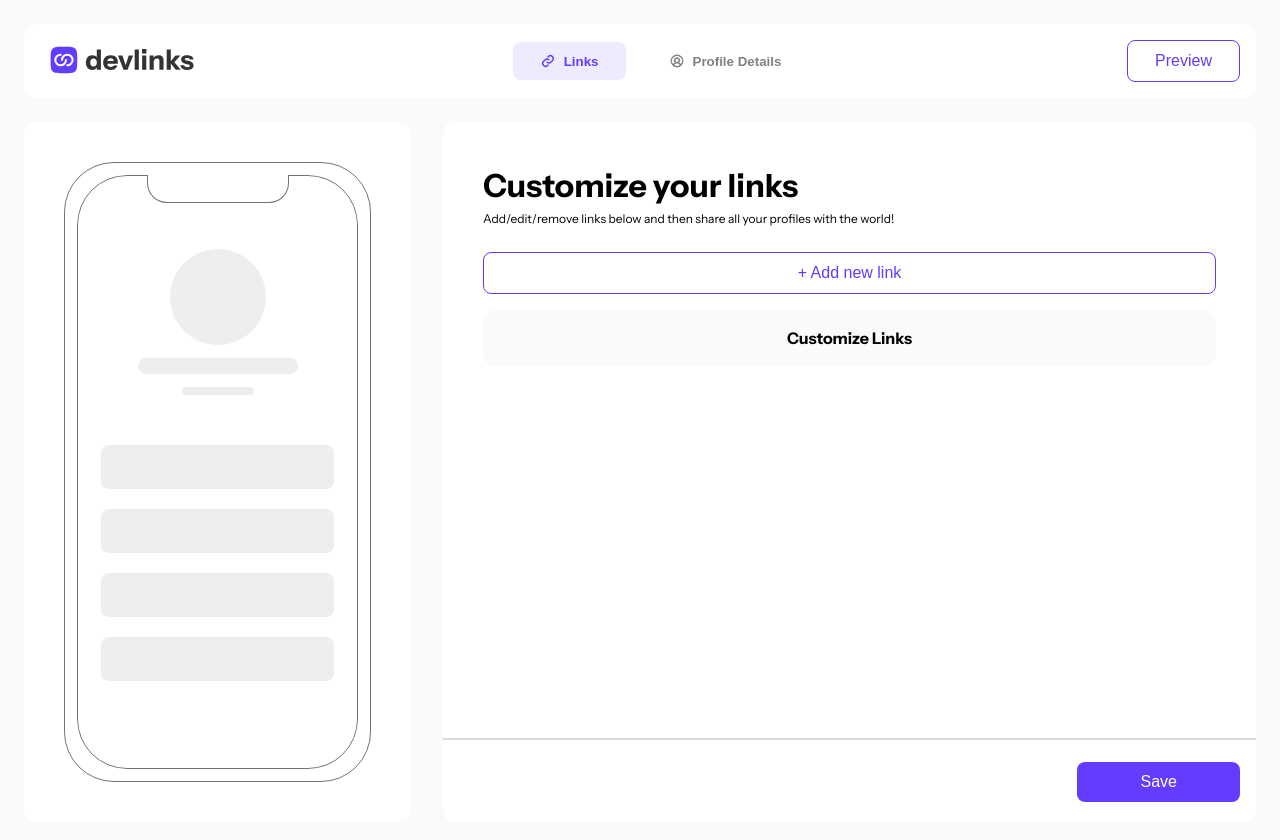
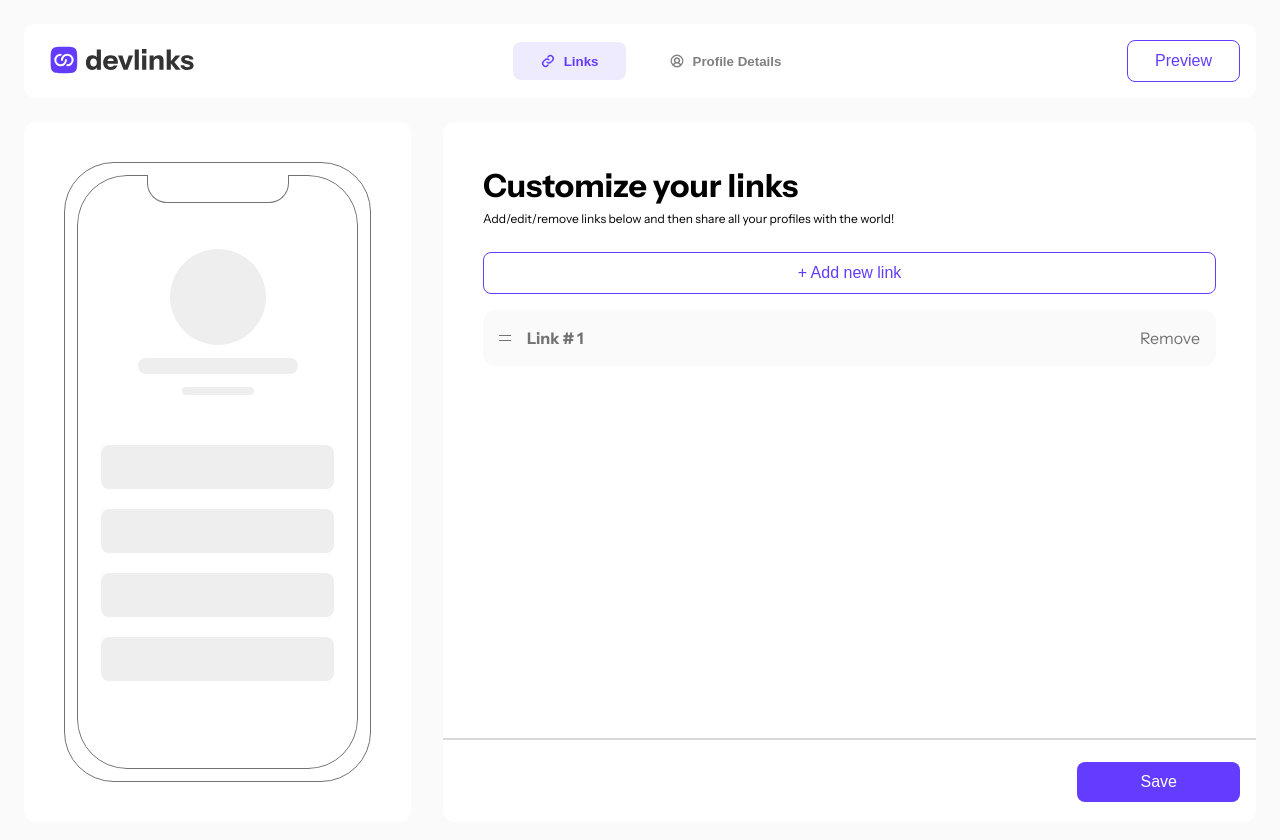
Before and after one commit to hellodajana/devlinks, a React (Vite) app in the folder client/: page / in a window 1280 px wide. Both pictures are taken after a click on the button "+ Add new link". Shown: the top 840 px of the page. Built offline with nearby package versions, Linux system fonts and the light colour scheme.

Commit message:
Start with customizing links

```diff
--- a/client/src/components/CustomizeLinks.tsx
+++ b/client/src/components/CustomizeLinks.tsx
@@ -1,7 +1,24 @@
-const CustomizeLinks = () => {
+import { FC } from "react";
+// import ArrowDown from "../assets/icon-chevron-down.svg?react";
+// import Links from "../assets/icon-links-header.svg?react";
+import DragAndDrop from "../assets/icon-drag-and-drop.svg?react";
+
+interface CustomizeLinksProps {
+  key: number;
+  linkNumber: number;
+}
+
+const CustomizeLinks: FC<CustomizeLinksProps> = ({ key, linkNumber }) => {
+  console.log(linkNumber);
   return (
-    <div className="get-started-wrapper">
-      <h2>Customize Links</h2>
+    <div className="links" key={key}>
+      <div className="links__header">
+        <span className="column-container">
+          <DragAndDrop />
+          <h2>Link # {linkNumber}</h2>
+        </span>
+        Remove
+      </div>
     </div>
   );
 };
--- a/client/src/dashboard/Links.tsx
+++ b/client/src/dashboard/Links.tsx
@@ -11,7 +11,10 @@ const Links = () => {
     setShowLinks(true);
     setLinkComponents((prevComponents: ReactNode[]) => [
       ...prevComponents,
-      <CustomizeLinks key={prevComponents.length} />,
+      <CustomizeLinks
+        key={prevComponents.length}
+        linkNumber={prevComponents.length + 1}
+      />,
     ]);
   };
 
--- a/client/src/index.scss
+++ b/client/src/index.scss
@@ -8,6 +8,7 @@
 @import "styles/navbar";
 @import "styles/home";
 @import "styles/gettingstarted";
+@import "styles/links";
 @import url("https://fonts.googleapis.com/css2?family=Instrument+Sans:wght@400;700&display=swap");
 
 * {
@@ -120,3 +121,10 @@ p {
 .pointer {
   cursor: pointer;
 }
+
+.column-container {
+  display: flex;
+  align-items: center;
+  justify-content: center;
+  gap: 1rem;
+}
--- /dev/null
+++ b/client/src/styles/links.scss
@@ -0,0 +1,12 @@
+.links {
+  background-color: $light-gray;
+  padding: 1rem;
+  border-radius: 12px;
+  color: $gray;
+
+  &__header {
+    display: flex;
+    justify-content: space-between;
+    align-items: center;
+  }
+}
```
